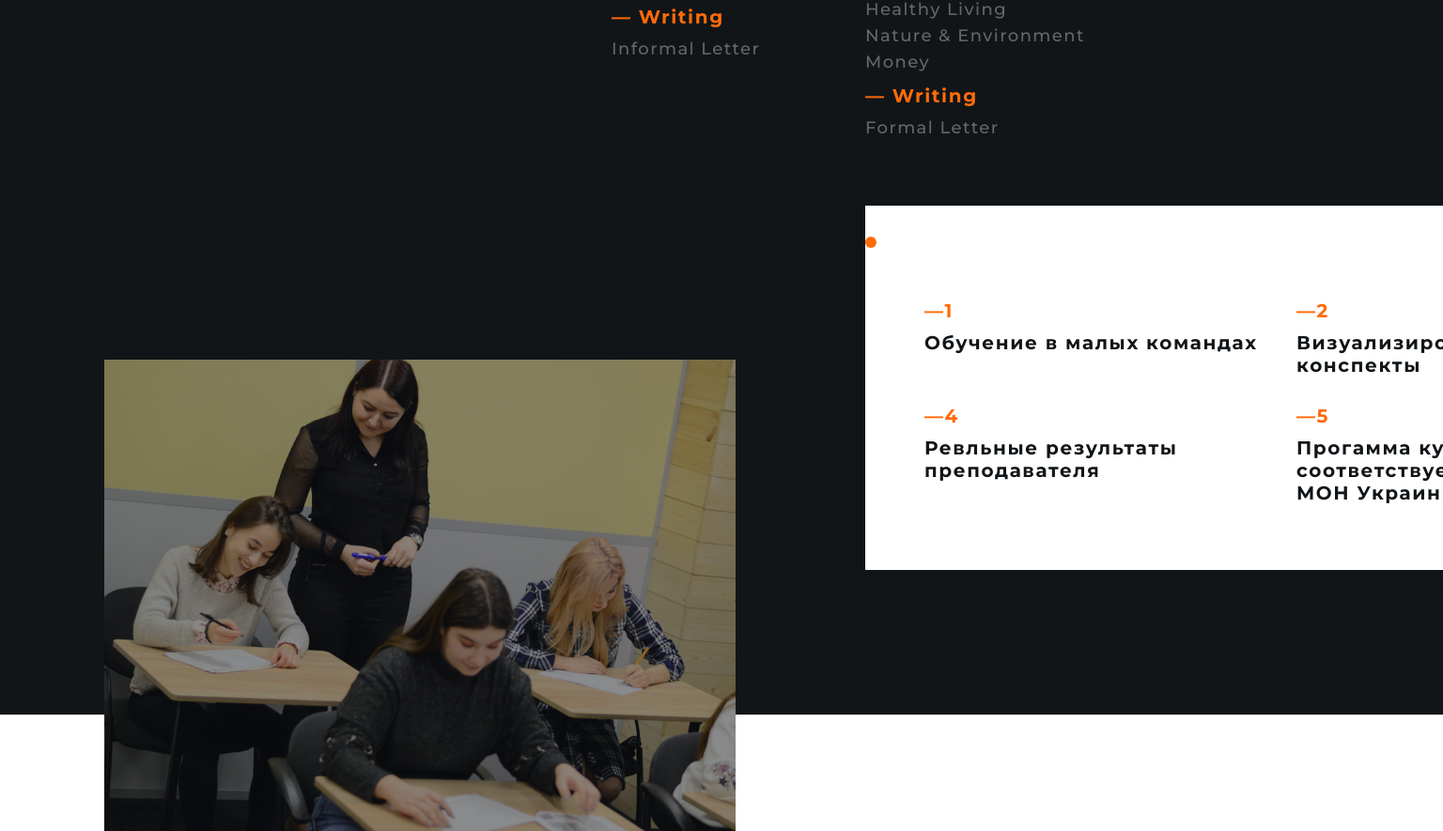
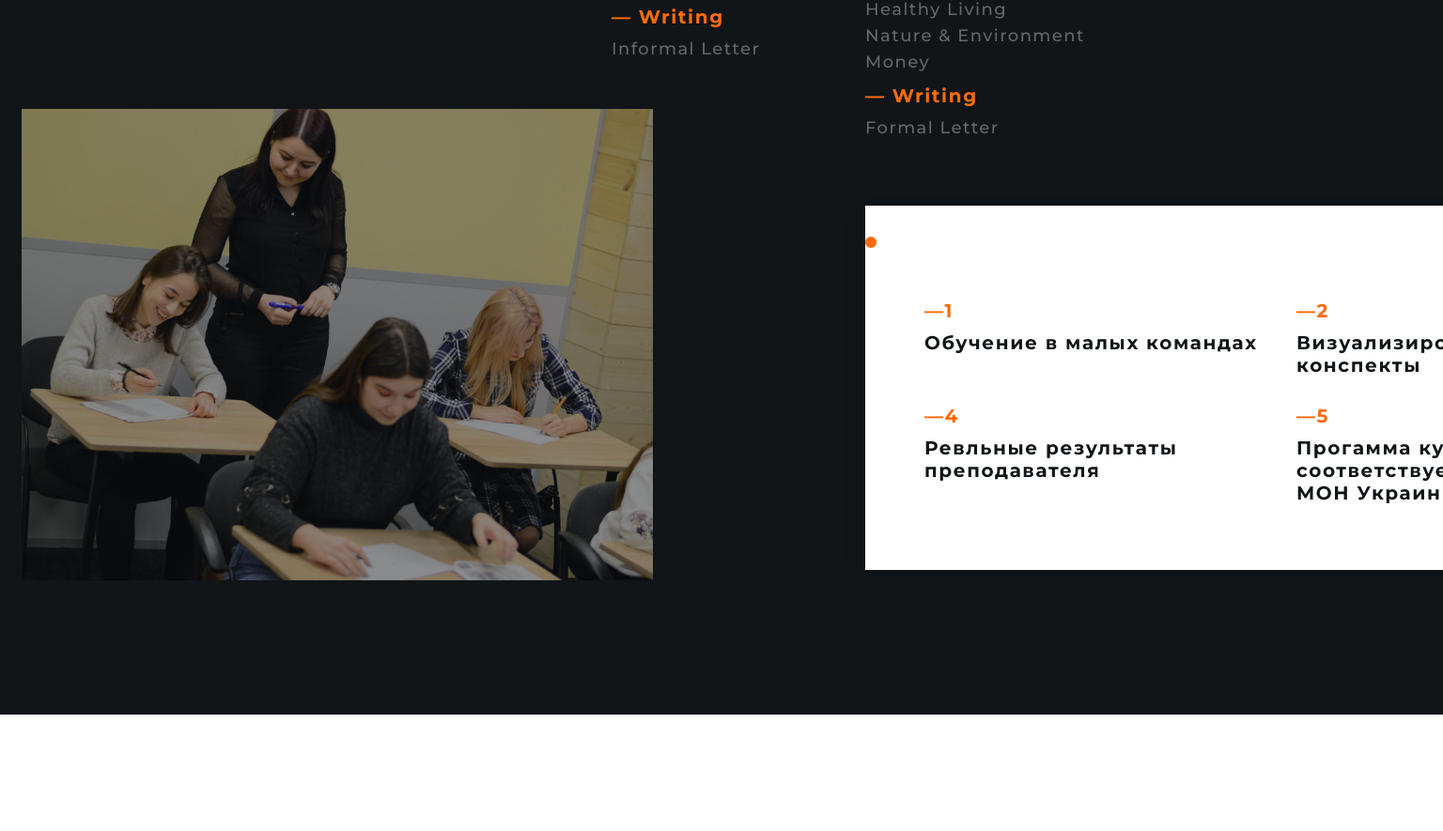
Before and after one commit to Maks1988-88-88/hellen, a website built with Parcel: page src/index.html in a window 1536 px wide. Shown: the part 622-1507 px from the top of the page at 94% size. After the commit the page ends 1383 px from the top, so only its background shows below. Built offline with nearby package versions, Linux system fonts and the light colour scheme.

Commit message:
позиционирует изображение

```diff
--- a/src/sass/components/_program.scss
+++ b/src/sass/components/_program.scss
@@ -297,9 +297,9 @@ body {
     width: 672px;
     height: 502px;
     background-color: var(--main-color);
-    left: 0;
-    bottom: 40px;
-    z-index: 1;
+    left: -88px;
+    top: 558px;
+    z-index: 0;
   }
   .program-sub-list {
     min-width: 240px;
```
